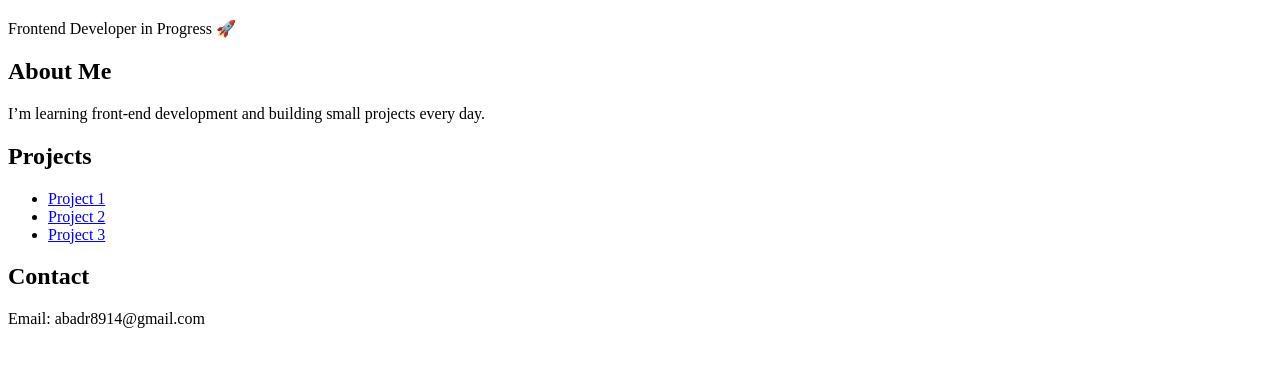
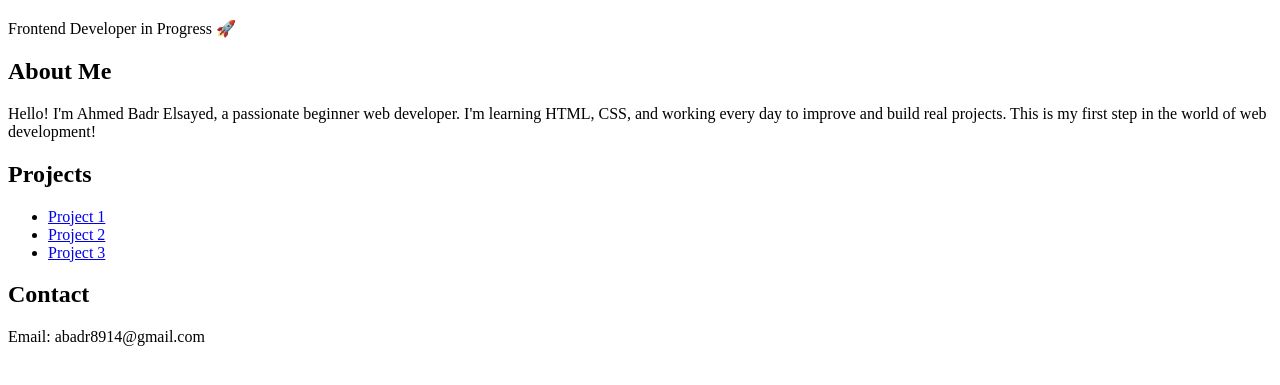
Before and after one commit to abadr8914/portfolio, a plain HTML site: page index.html in a window 1280 px wide. Shown: the part 61-446 px from the top of the page. Drawn offline with Linux system fonts and the light colour scheme.

Commit message:
Update index.html

```diff
--- a/index.html
+++ b/index.html
@@ -10,9 +10,13 @@
     <p>Frontend Developer in Progress 🚀</p>
   </header>
 
-  <section>
+   <section id="about">
     <h2>About Me</h2>
-    <p>I’m learning front-end development and building small projects every day.</p>
+    <p>
+      Hello! I'm Ahmed Badr Elsayed, a passionate beginner web developer.
+      I'm learning HTML, CSS, and working every day to improve and build real projects.
+      This is my first step in the world of web development!
+    </p>
   </section>
 
   <section>
```
